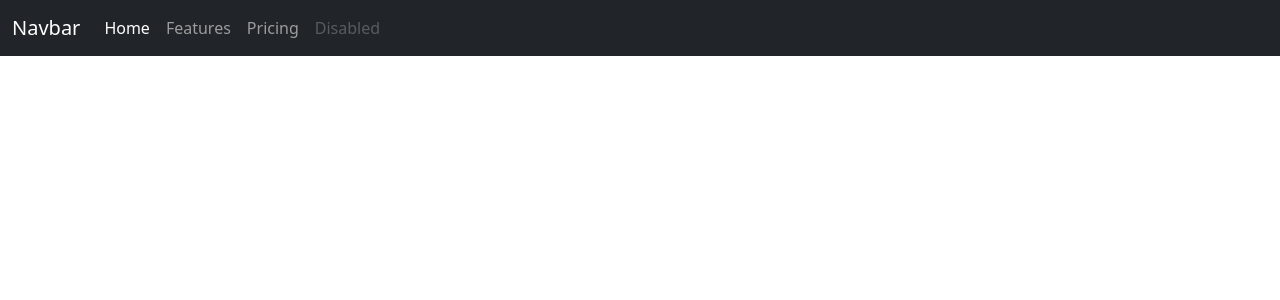
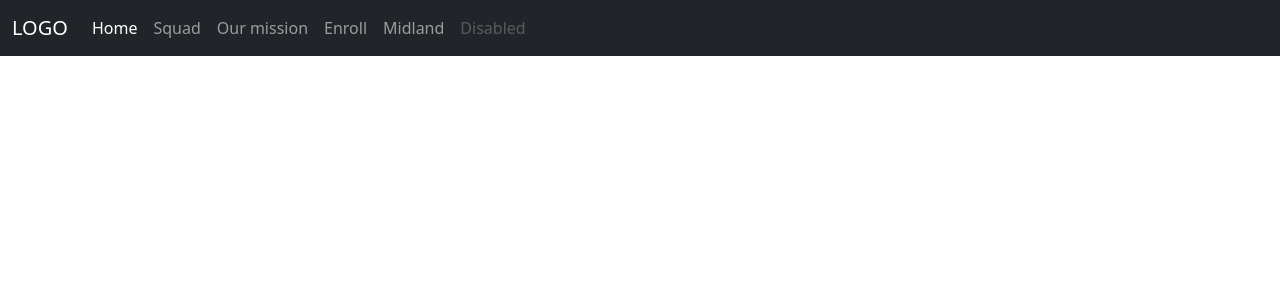
Before and after one commit to nedder3/band-of-the-falcon, an Angular app: page / in a window 1280 px wide. Shown: the top 300 px of the page. Built offline with nearby package versions, Linux system fonts and the light colour scheme.

Commit message:
UPDATE navbar info

```diff
--- a/src/app/app.component.html
+++ b/src/app/app.component.html
@@ -1,7 +1,7 @@
 
 <nav class="navbar navbar-expand-lg navbar-dark bg-dark">
   <div class="container-fluid">
-    <a class="navbar-brand" href="#">Navbar</a>
+    <a class="navbar-brand" href="#">LOGO</a>
     <button class="navbar-toggler" type="button" data-bs-toggle="collapse" data-bs-target="#navbarNav" aria-controls="navbarNav" aria-expanded="false" aria-label="Toggle navigation">
       <span class="navbar-toggler-icon"></span>
     </button>
@@ -11,10 +11,16 @@
           <a class="nav-link active" aria-current="page" href="#">Home</a>
         </li>
         <li class="nav-item">
-          <a class="nav-link" href="#">Features</a>
+          <a class="nav-link" href="#">Squad</a>
         </li>
         <li class="nav-item">
-          <a class="nav-link" href="#">Pricing</a>
+          <a class="nav-link" href="#">Our mission</a>
+        </li>
+        <li class="nav-item">
+          <a class="nav-link" href="#">Enroll</a>
+        </li>
+        <li class="nav-item">
+          <a class="nav-link" href="#">Midland</a>
         </li>
         <li class="nav-item">
           <a class="nav-link disabled" href="#" tabindex="-1" aria-disabled="true">Disabled</a>
```
